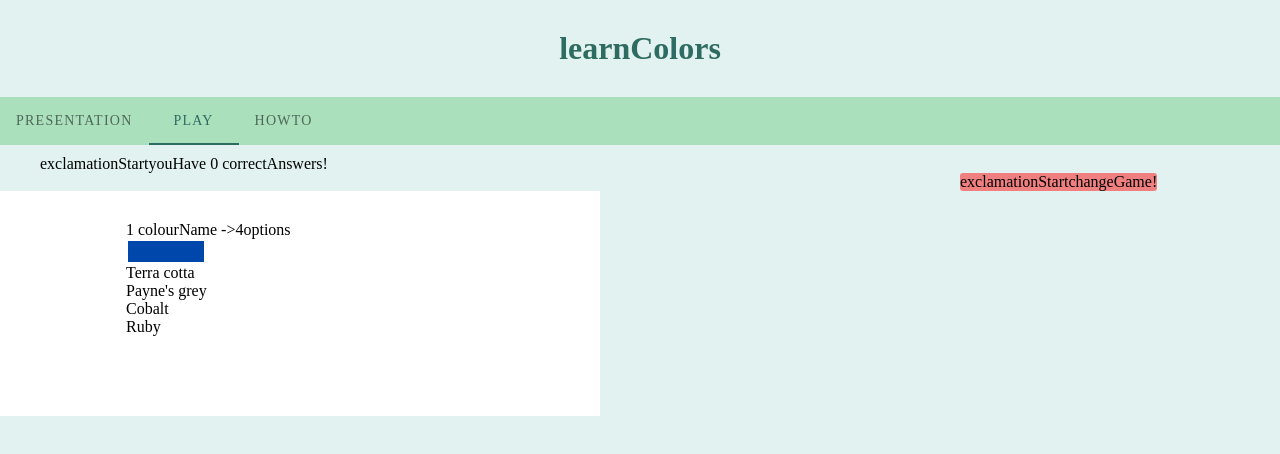
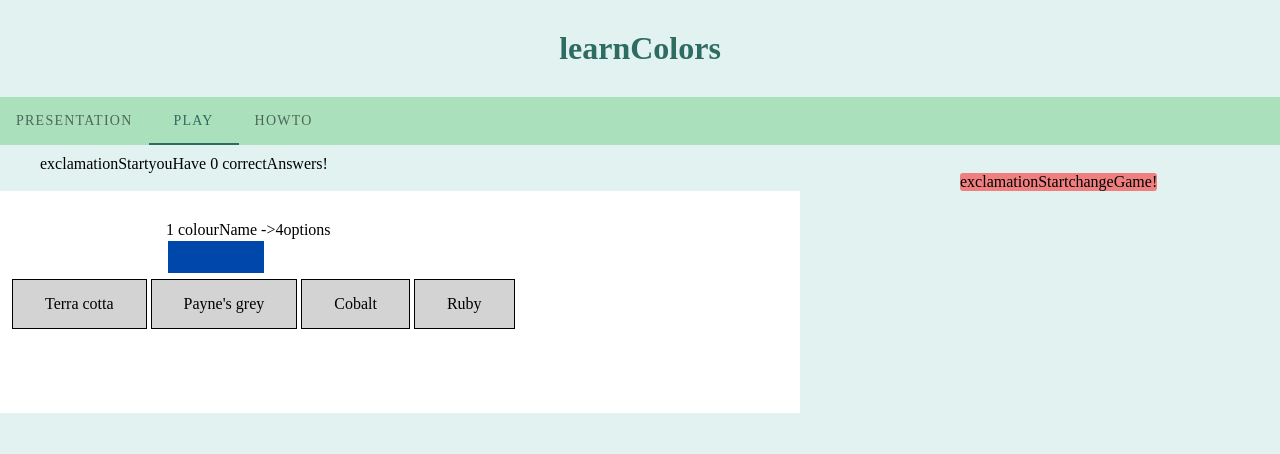
Before and after one commit to alexvkcr/colors, a Vue app: page /play in a window 1280 px wide. Shown: the top 454 px of the page. Built offline with nearby package versions, Linux system fonts and the light colour scheme.

Commit message:
feat/improved look&feel

```diff
--- a/src/components/ColourNames.vue
+++ b/src/components/ColourNames.vue
@@ -6,19 +6,19 @@
       v-bind:style="{ backgroundColor: '#'+randomColour.codes[0]}"
       v-bind:attr-id="'id'+randomColour.codes[0] ">
     </p>
-    <p class="mob-set"  v-bind:attr-id="'id'+randomColours[0].codes[0]"
+    <p class="mob-set button"  v-bind:attr-id="'id'+randomColours[0].codes[0]"
       v-on:click="isCorrect($event)">
     {{ randomColours[0][$i18n.locale] }}
     </p>
-    <p class="mob-set"  v-bind:attr-id="'id'+randomColours[1].codes[0]"
+    <p class="mob-set button"  v-bind:attr-id="'id'+randomColours[1].codes[0]"
       v-on:click="isCorrect($event)">
     {{ randomColours[1][$i18n.locale] }}
     </p>
-    <p class="mob-set"  v-bind:attr-id="'id'+randomColours[2].codes[0]"
+    <p class="mob-set button"  v-bind:attr-id="'id'+randomColours[2].codes[0]"
       v-on:click="isCorrect($event)">
     {{ randomColours[2][$i18n.locale] }}
     </p>
-    <p class="mob-set"  v-bind:attr-id="'id'+randomColours[3].codes[0]"
+    <p class="mob-set button"  v-bind:attr-id="'id'+randomColours[3].codes[0]"
       v-on:click="isCorrect($event)">
     {{ randomColours[3][$i18n.locale] }}
     </p>
@@ -112,24 +112,40 @@ export default {
 
 <style scoped>
 #ColourNames{
-    width: 100%;
-    padding: 30px 10px 80px 10px;
-    background-color: white;
+  width: 100%;
+  padding: 30px 10px 80px 10px;
+  background-color: white;
+  font-size: 16px;
 }
 .mob-set{
   margin-left:20%;
 }
+.button{
+  background-color: lightgrey;
+  border: 0.2px solid black;
+  color: black;
+  padding: 15px 32px;
+  text-align: center;
+  text-decoration: none;
+  display: inline-block;
+  margin: 4px 2px;
+  cursor: pointer;
+}
 
 .colorDisplay{
-    height: 25px;
-    width: 80px;
-    border: 2px solid white;
-    margin-left:20%;
+  width: 100px;
+  border: 2px solid white;
+  margin-left:20%;
+  padding: 16px 32px;
 }
 
 @media screen and (min-width: 600px) {
   #ColourNames{
-    max-width: 600px;
+    max-width: 800px;
+  }
+  .button:hover{
+    border: 0.2px solid white;
+    background-color: lightslategrey;
   }
 }
 </style>
```
